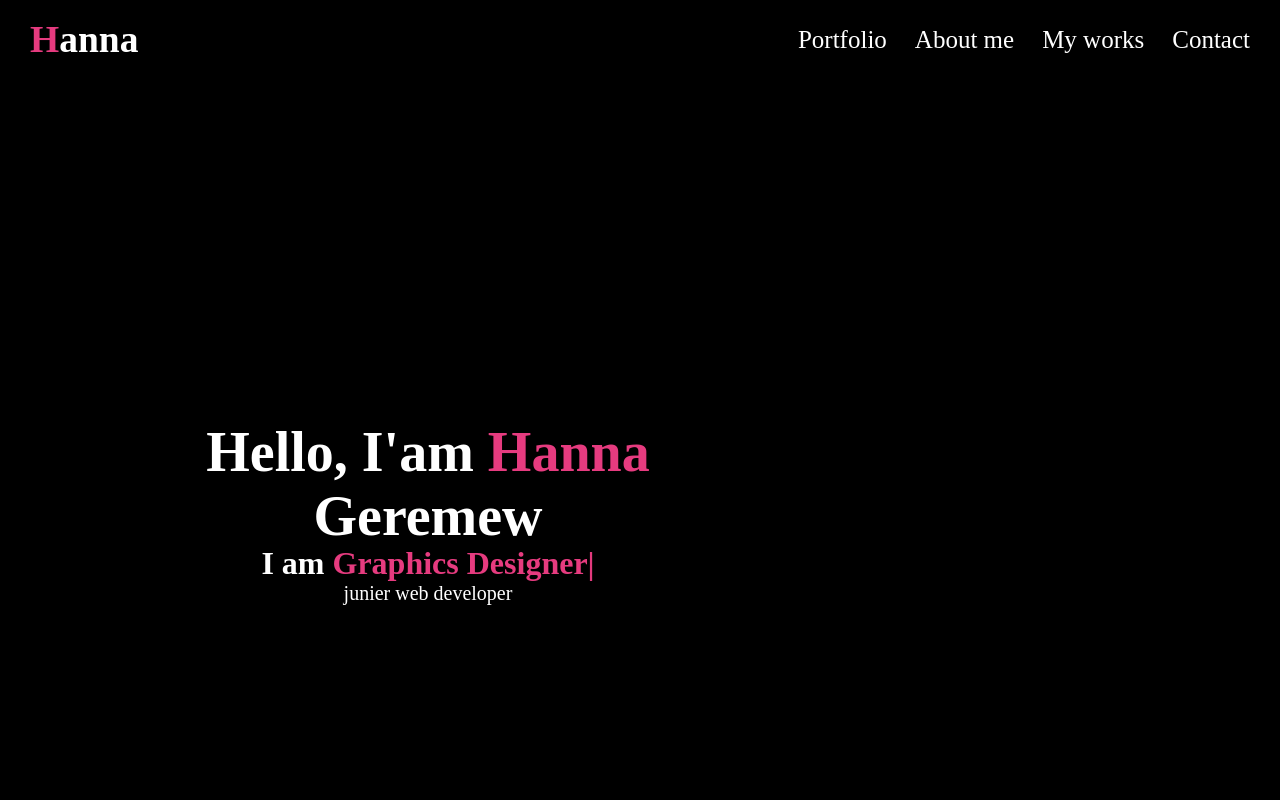
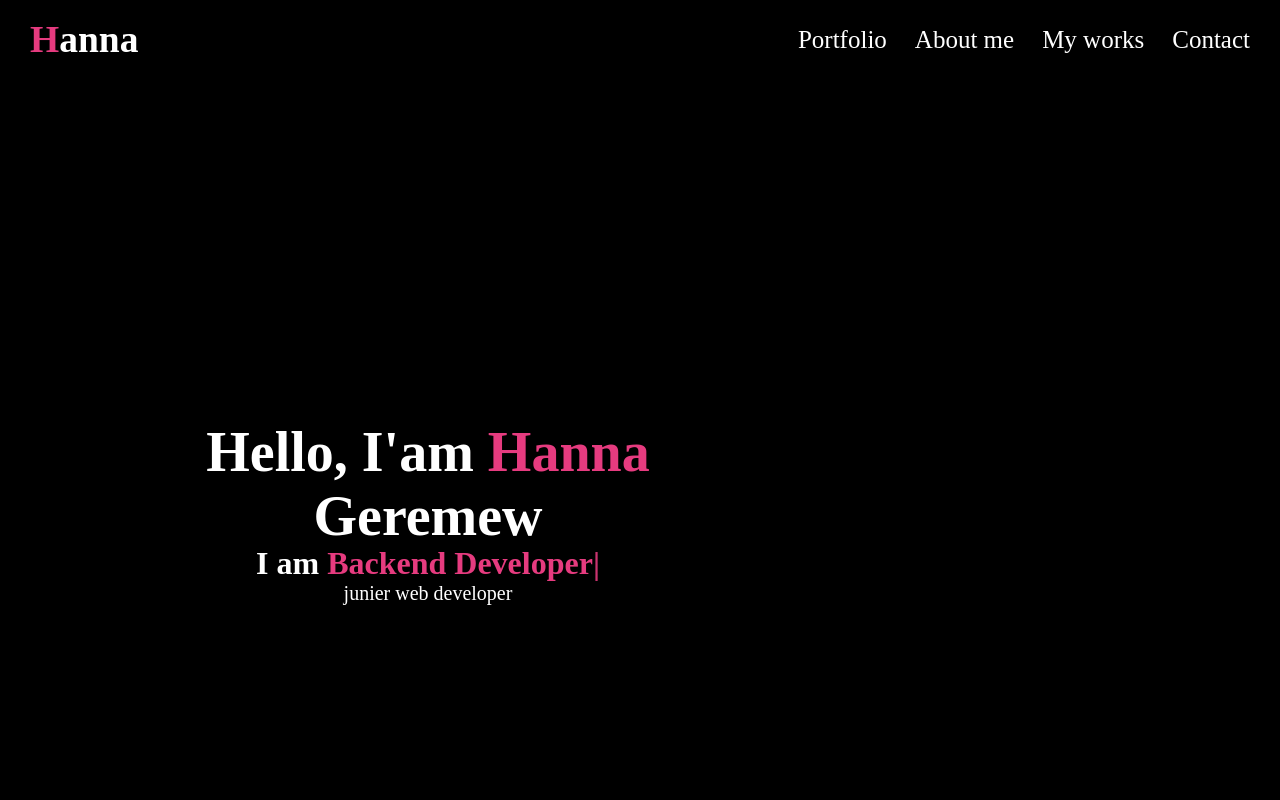
Before and after one commit to GAHAR-F/Portfolio, a plain HTML site: page index.html in a window 1280 px wide. Shown: the top 800 px of the page. Drawn offline with nearby package versions, Linux system fonts and the light colour scheme.

Commit message:
update index.html

```diff
--- a/index.html
+++ b/index.html
@@ -14,10 +14,6 @@
     <link rel="stylesheet" href="style.css" />
     <script src="https://cdn.jsdelivr.net/npm/typed.js@2.0.12"></script>
     <style>
-      /* .text{
-        display: flex; */
-      /* } */
-
 
     </style>
   </head>
@@ -40,8 +36,8 @@
       <div class="hom-content">
         <h1>Hello, I'am <span>Hanna</span> Geremew</h1>
         <h3>I am
-          <span class="typed" data-typed-items=" Figma Designer, Graphics Designer,Web Developer,Photographer ">
-              Designer</span>
+          <span class="typed" data-typed-items="Frontend Developer,Backend Developer, Web Developer ">
+            </span>
 
               <span class="typed-cursor typed-cursor--blink" aria-hidden="true"></span>
 
@@ -52,20 +48,6 @@
         <div class="hom-sci"></div>
       </div>
     </section>
-
-    <!-- <section class="sect2"> -->
-    <!-- <main>
-        <div class="txt">
-          <div>
-            <h4></h4>
-          </div>
-          <div>
-            <img src="images/butterfly.jpg.jpg" alt="" />
-          </div>
-        </div>
-      </main>
-    </section> -->
-    <!-- closing home section -->
 
     <section id="about">
       <main>
```
